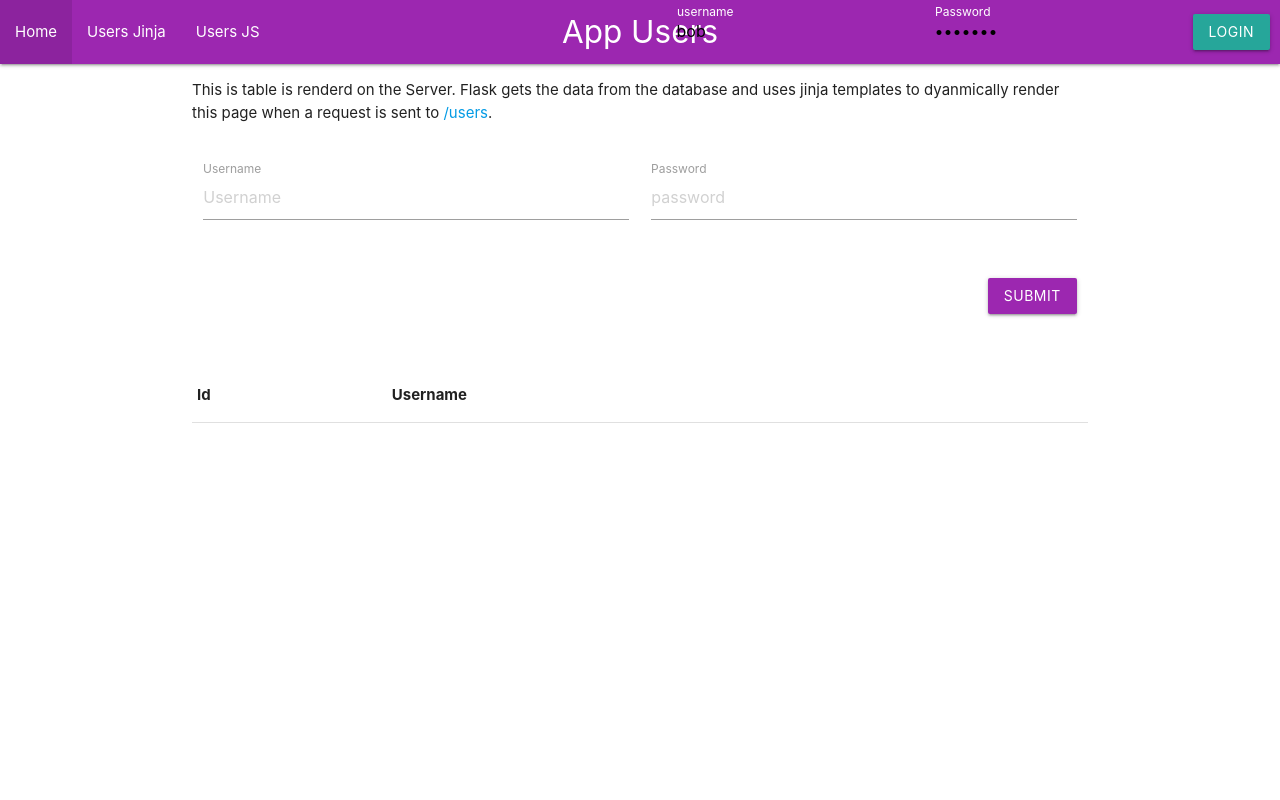
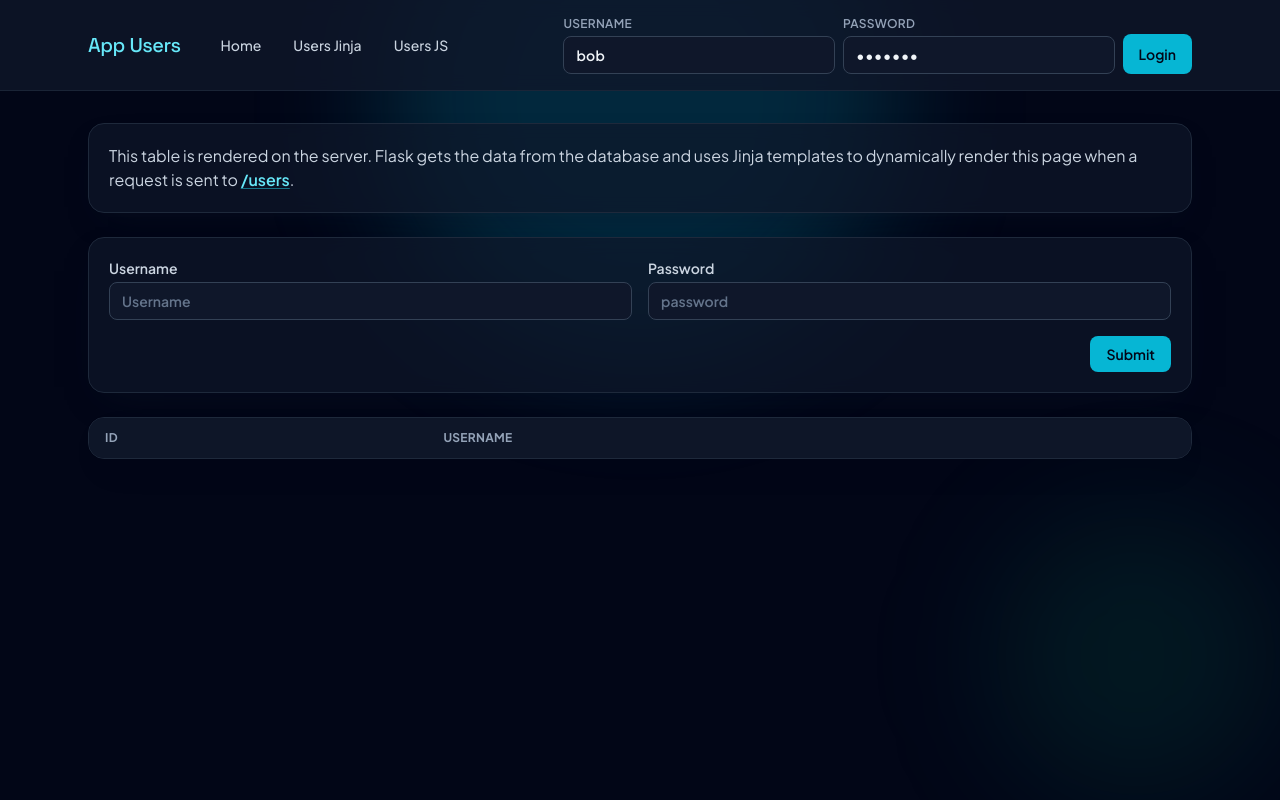
Before and after one commit to COMP-3604-Project-Codex/Procurement-Simulator, a Flask app: page /users in a window 1280 px wide. Run offline with Flask 3, Linux system fonts and the light colour scheme; lists and menus that the app fills with data are empty; some libraries are stand-ins or nearby versions.

Commit message:
Provided files to start with.

```diff
--- a/App/static/main.js
+++ b/App/static/main.js
@@ -8,8 +8,8 @@ function loadTable(users){
     const table = document.querySelector('#result');
     for(let user of users){
         table.innerHTML += `<tr>
-            <td>${user.id}</td>
-            <td>${user.username}</td>
+            <td class="px-4 py-3">${user.id}</td>
+            <td class="px-4 py-3">${user.username}</td>
         </tr>`;
     }
 }
--- a/App/templates/layout.html
+++ b/App/templates/layout.html
@@ -1,70 +1,96 @@
 <!doctype html>
 <html>
   <head>
+    <meta charset="utf-8">
+    <meta name="viewport" content="width=device-width, initial-scale=1.0"/>
 
+    <script src="https://cdn.tailwindcss.com"></script>
+    <script>
+      tailwind.config = {
+        theme: {
+          extend: {
+            fontFamily: {
+              display: ["Space Grotesk", "sans-serif"],
+              body: ["Plus Jakarta Sans", "sans-serif"]
+            },
+            boxShadow: {
+              soft: "0 14px 36px -20px rgba(15, 23, 42, 0.55)"
+            }
+          }
+        }
+      }
+    </script>
+    <link rel="preconnect" href="https://fonts.googleapis.com">
+    <link rel="preconnect" href="https://fonts.gstatic.com" crossorigin>
+    <link href="https://fonts.googleapis.com/css2?family=Plus+Jakarta+Sans:wght@400;500;600;700&family=Space+Grotesk:wght@500;700&display=swap" rel="stylesheet">
     <link rel="stylesheet" href="{{ url_for('static', filename='style.css') }}">
-     <!--Import Google Icon Font-->
-    <link href="https://fonts.googleapis.com/icon?family=Material+Icons" rel="stylesheet">
-    <!-- Compiled and minified CSS -->
-    <link rel="stylesheet" href="https://cdnjs.cloudflare.com/ajax/libs/materialize/1.0.0/css/materialize.min.css">
-    <!--Let browser know website is optimized for mobile-->
-    <meta name="viewport" content="width=device-width, initial-scale=1.0"/>
     <title>{% block title %}{% endblock %}</title>
 
   </head>
-  <body>
+  <body class="min-h-screen bg-slate-950 font-body text-slate-100">
+    <div class="fixed inset-0 -z-10 overflow-hidden">
+      <div class="absolute -top-40 left-1/2 h-[32rem] w-[32rem] -translate-x-1/2 rounded-full bg-cyan-500/20 blur-3xl"></div>
+      <div class="absolute bottom-0 right-0 h-72 w-72 rounded-full bg-emerald-500/10 blur-3xl"></div>
+    </div>
 
-      <nav class="purple">
-          <div class="nav-wrapper">
-              <a href="#!" class="brand-logo center">{% block page %}{% endblock %}</a>
-              <ul id="nav-mobile" class="left">
-                  <li><a href="/">Home</a></li>
-                  <li><a href="/users">Users Jinja</a></li>
+    <header class="border-b border-slate-800/80 bg-slate-900/80 backdrop-blur">
+      <div class="mx-auto flex max-w-6xl flex-col gap-4 px-4 py-4 lg:flex-row lg:items-center lg:justify-between lg:px-6">
+        <div class="flex flex-col gap-3 lg:flex-row lg:items-center lg:gap-7">
+          <a href="/" class="font-display text-xl tracking-tight text-cyan-300">{% block page %}{% endblock %}</a>
+          <nav>
+            <ul class="flex flex-wrap items-center gap-2 text-sm font-medium text-slate-300">
+              <li><a href="/" class="rounded-md px-3 py-1.5 transition hover:bg-slate-800 hover:text-cyan-200">Home</a></li>
+              <li><a href="/users" class="rounded-md px-3 py-1.5 transition hover:bg-slate-800 hover:text-cyan-200">Users Jinja</a></li>
               {% if is_authenticated %}
-                    <li><a href="/identify">Identify</a></li>
+                <li><a href="/identify" class="rounded-md px-3 py-1.5 transition hover:bg-slate-800 hover:text-cyan-200">Identify</a></li>
               {% endif %}
-                  <li><a href="/static/users">Users JS</a></li>
+              <li><a href="/static/users" class="rounded-md px-3 py-1.5 transition hover:bg-slate-800 hover:text-cyan-200">Users JS</a></li>
             </ul>
+          </nav>
+        </div>
+
         {% if is_authenticated %}
-              <ul id="nav-mobile" class="right">
-                <li><a href="/logout">Logout</a></li>
-              </ul>
+          <a href="/logout" class="inline-flex items-center justify-center rounded-lg bg-cyan-500 px-4 py-2 text-sm font-semibold text-slate-950 shadow-soft transition hover:bg-cyan-400">Logout</a>
         {% else %}
-              <form class="right navbar-form" method="POST" action="/login" style="display: flex; flex-wrap: nowrap; align-items: center; margin-right: 10px;">
-                  <div class="input-field" style="margin-right: 10px;">
-                      <input placeholder="username" value="bob" name="username" type="text" class="validate" required>
-                      <label for="username">username</label>
-                  </div>
-                  <div class="input-field" style="margin-right: 10px;">
-                      <input placeholder="password"value="bobpass" name="password" type="password" class="validate" required>
-                      <label for="password">Password</label>
-                  </div>
-                  <button type="submit" class="btn waves-effect waves-light">Login</button>
+          <form class="grid gap-2 sm:grid-cols-[1fr_1fr_auto] sm:items-end" method="POST" action="/login">
+            <label class="block text-xs font-semibold uppercase tracking-wide text-slate-400" for="login-username">
+              Username
+              <input id="login-username" placeholder="username" value="bob" name="username" type="text" required class="mt-1 w-full rounded-lg border border-slate-700 bg-slate-900 px-3 py-2 text-sm text-slate-100 placeholder:text-slate-500 focus:border-cyan-400 focus:outline-none">
+            </label>
+            <label class="block text-xs font-semibold uppercase tracking-wide text-slate-400" for="login-password">
+              Password
+              <input id="login-password" placeholder="password" value="bobpass" name="password" type="password" required class="mt-1 w-full rounded-lg border border-slate-700 bg-slate-900 px-3 py-2 text-sm text-slate-100 placeholder:text-slate-500 focus:border-cyan-400 focus:outline-none">
+            </label>
+            <button type="submit" class="h-10 rounded-lg bg-cyan-500 px-4 text-sm font-semibold text-slate-950 transition hover:bg-cyan-400">Login</button>
           </form>
         {% endif %}
-
       </div>
-      </nav>
-      <style>
-          .navbar-form label {
-              color: white !important;
-          }
-      </style>
-
-    <div class="container" id="content">{% block content %}{% endblock %}</div>
-
-    <script src="https://cdnjs.cloudflare.com/ajax/libs/materialize/1.0.0/js/materialize.min.js"></script>
-    <script>
-       M.AutoInit();
+    </header>
 
     {% with messages = get_flashed_messages() %}
       {% if messages %}
+        <div class="mx-auto mt-4 flex w-full max-w-6xl flex-col gap-3 px-4 lg:px-6" id="flash-stack">
           {% for message in messages %}
-              M.toast({html: '{{message}}'})
+            <div class="flash-item flex items-start justify-between gap-3 rounded-lg border border-cyan-400/40 bg-cyan-500/15 px-4 py-3 text-sm text-cyan-100 shadow-soft">
+              <p>{{message}}</p>
+              <button class="dismiss-flash rounded px-2 py-1 text-cyan-200 transition hover:bg-cyan-400/20" aria-label="Dismiss">x</button>
+            </div>
           {% endfor %}
+        </div>
       {% endif %}
     {% endwith %}
 
+    <main class="mx-auto w-full max-w-6xl px-4 py-8 lg:px-6" id="content">{% block content %}{% endblock %}</main>
+
+    <script>
+      document.querySelectorAll('.dismiss-flash').forEach(function(button) {
+        button.addEventListener('click', function() {
+          const card = button.closest('.flash-item');
+          if (card) {
+            card.remove();
+          }
+        });
+      });
     </script>
   </body>
 </html>
--- a/App/templates/users.html
+++ b/App/templates/users.html
@@ -2,54 +2,50 @@
 {% block title %}App Users{% endblock %}
 {% block page %}App Users{% endblock %}
 
-{{ super() }}
-
 {% block content %}
-    <div class="row">
-        <p>
-            This is table is renderd on the Server. Flask gets the data from the database and uses jinja templates to dyanmically render this page when a request is sent to <a href="/users">/users</a>.
-        </p>
+  <section class="space-y-6">
+    <div class="rounded-2xl border border-slate-800 bg-slate-900/70 p-5 shadow-soft backdrop-blur">
+      <p class="text-slate-300">
+        This table is rendered on the server. Flask gets the data from the database and uses Jinja templates
+        to dynamically render this page when a request is sent to
+        <a href="/users" class="font-semibold text-cyan-300 underline decoration-cyan-400/50 underline-offset-2">/users</a>.
+      </p>
     </div>
 
-    <div class="row">
-      <form class="col s12" method="POST" action="/users">
+    <form method="POST" action="/users" class="rounded-2xl border border-slate-800 bg-slate-900/70 p-5 shadow-soft backdrop-blur">
+      <div class="grid gap-4 md:grid-cols-2">
+        <label class="block text-sm font-semibold text-slate-300" for="username">
+          Username
+          <input id="username" placeholder="Username" name="username" type="text" class="mt-1 w-full rounded-lg border border-slate-700 bg-slate-900 px-3 py-2 text-slate-100 placeholder:text-slate-500 focus:border-cyan-400 focus:outline-none">
+        </label>
+        <label class="block text-sm font-semibold text-slate-300" for="password">
+          Password
+          <input id="password" placeholder="password" name="password" type="password" class="mt-1 w-full rounded-lg border border-slate-700 bg-slate-900 px-3 py-2 text-slate-100 placeholder:text-slate-500 focus:border-cyan-400 focus:outline-none">
+        </label>
+      </div>
+      <div class="mt-4 flex justify-end">
+        <button class="rounded-lg bg-cyan-500 px-4 py-2 text-sm font-semibold text-slate-950 transition hover:bg-cyan-400" type="submit" name="action">Submit</button>
+      </div>
+    </form>
 
-        <div class="row">
-          <div class="input-field col s6">
-            <input placeholder="Username" name="username" type="text" class="validate">
-            <label for="username">Username</label>
-          </div>
-          <div class="input-field col s6">
-            <input placeholder="password" name="password" type="password" class="validate">
-            <label for="password">Password</label>
-          </div>
-        </div>
-
-        <div class="row">
-          <div class="input-field col s12">
-            <button class="btn waves-effect waves-light right purple" type="submit" name="action">Submit</button>
-          </div>
-        </div>
-
-      </form>
-    </div>
-
-    <div class="row">
-      <table>
-        <thead>
+    <div class="overflow-hidden rounded-2xl border border-slate-800 bg-slate-900/70 shadow-soft backdrop-blur">
+      <table class="min-w-full divide-y divide-slate-800 text-left text-sm">
+        <thead class="bg-slate-900/90 text-xs uppercase tracking-wide text-slate-400">
           <tr>
-            <th>Id</th><th>Username</th>
+            <th class="px-4 py-3">Id</th>
+            <th class="px-4 py-3">Username</th>
           </tr>
         </thead>
-        <tbody>
+        <tbody class="divide-y divide-slate-800/80 text-slate-200">
           {% for user in users %}
-            <tr>
-                <td>{{user.id}}</td>
-                <td>{{user.username}}</td>
+            <tr class="transition hover:bg-slate-800/60">
+              <td class="px-4 py-3">{{user.id}}</td>
+              <td class="px-4 py-3">{{user.username}}</td>
             </tr>
           {% endfor %}
-        <tbody>
+        </tbody>
       </table>
     </div>
+  </section>
 
 {% endblock %}
--- a/App/views/__init__.py
+++ b/App/views/__init__.py
@@ -3,8 +3,9 @@
 from .user import user_views
 from .index import index_views
 from .auth import auth_views
+from .student import student_views
 from .admin import setup_admin
 
 
-views = [user_views, index_views, auth_views]
+views = [user_views, index_views, auth_views, student_views]
 # blueprints must be added to this list
```
Also changed, not shown: App/static/static-user.html (+49 -31 lines), App/templates/401.html (+10 -18 lines), App/templates/index.html (+12 -7 lines), App/templates/message.html (+3 -9 lines), App/templates/student/create_group.html (added, +38 -0 lines), App/templates/student/group_details.html (added, +16 -0 lines), App/templates/student/layout.html (added, +78 -0 lines), App/views/student.py (added, +45 -0 lines), designs/student onboard/Student Home (Group Pending).png (added), designs/student onboard/Student Home (No Group).png (added). Lines whose indentation alone changed are shown as unchanged.
